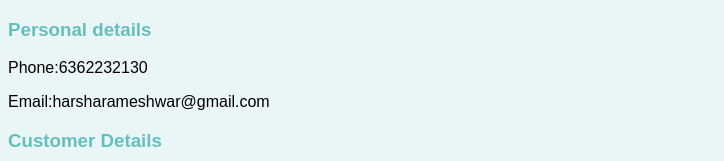
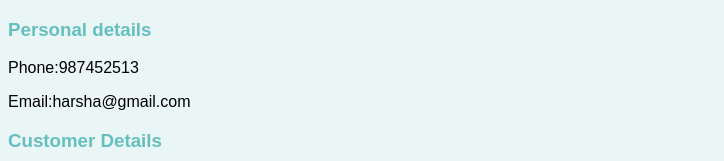
Before and after one commit to Harsharameshwar/webcv, a plain HTML site: page contact me.html in a window 1280 px wide. Shown: the top 161 px of the page, without its empty margins (0-724 px from the left). Drawn offline with Linux system fonts and the light colour scheme.

Commit message:
Update contact me.html

```diff
--- a/contact me.html
+++ b/contact me.html
@@ -7,8 +7,8 @@
   </head>
   <body>
     <h3>Personal details</h3>
-    <p>Phone:6362232130</p>
-    <p>Email:harsharameshwar@gmail.com</p>
+    <p>Phone:987452513</p>
+    <p>Email:harsha@gmail.com</p>
       <h3>Customer Details</h3>
     <form class="" action="info@gmail.com" method="post" enctype="text/plain">
       <p><label>Your Name:</label>
```
